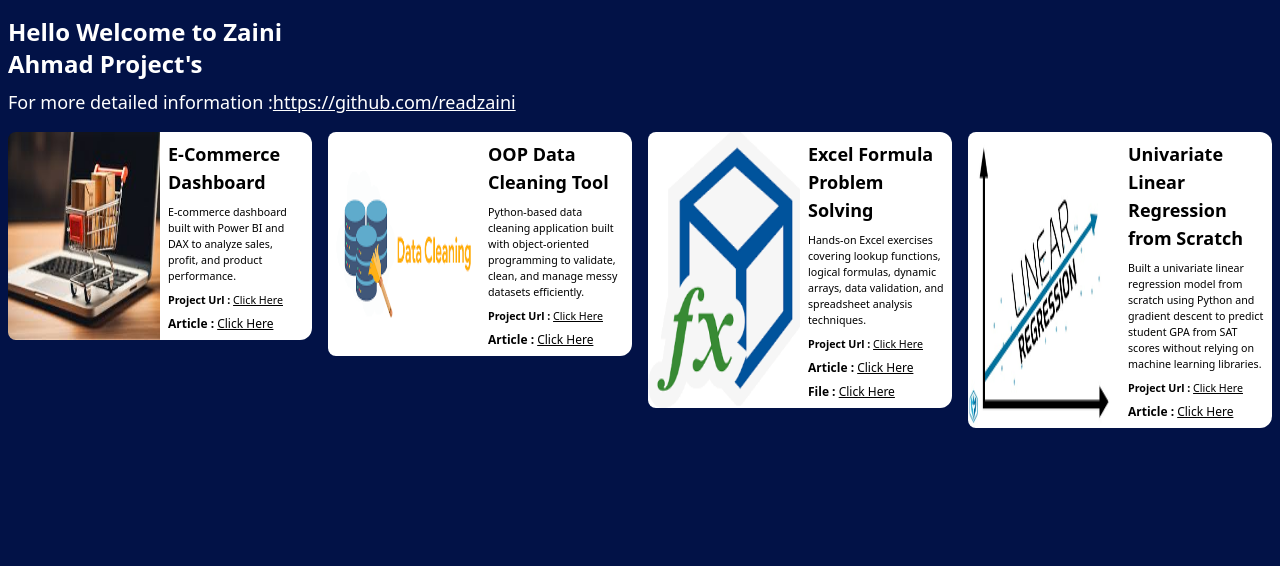
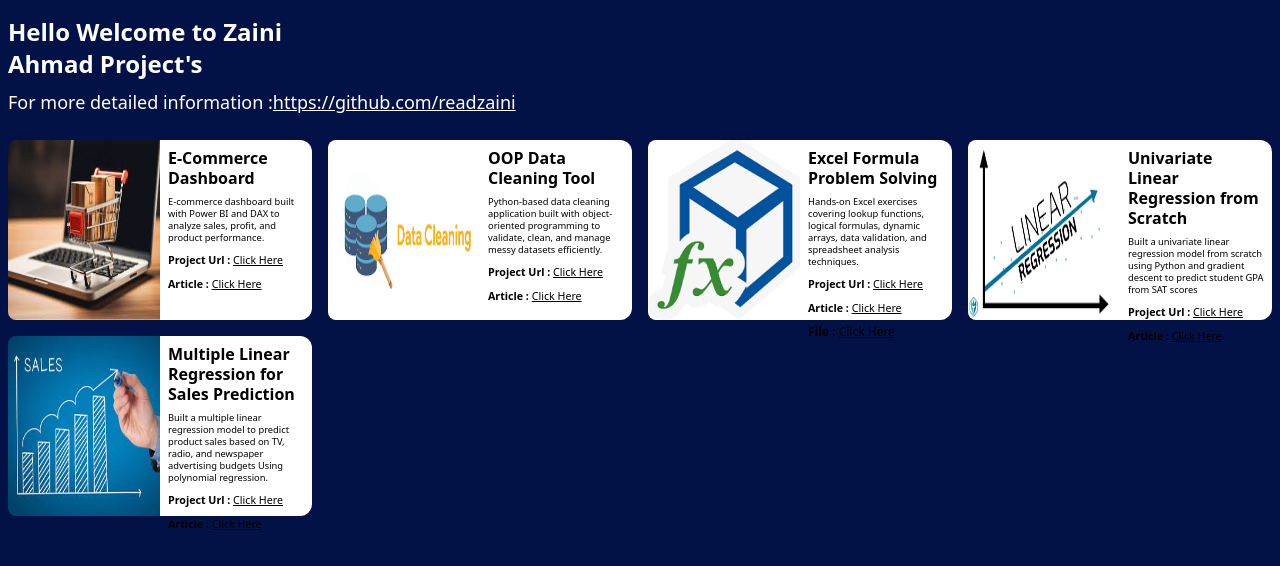
Before and after one commit to readzaini/web-portofolio, a React (Vite) app: page / in a window 1280 px wide. Shown: the top 566 px of the page. Built offline with nearby package versions, Linux system fonts and the light colour scheme.

Commit message:
update display

```diff
--- a/src/components/ItemPage.jsx
+++ b/src/components/ItemPage.jsx
@@ -1,14 +1,18 @@
 export default function ItemPage({itemKey,itemContent}){
     return(
-        <div className="bg-white rounded-xl flex flex-row" key={itemKey}>
+        <div className="bg-white rounded-xl flex flex-row md:(max-h-[180px]) min-h-[180px]" key={itemKey}>
             {/* image */}
-            <img src={itemContent.url} className="object-full rounded-l-lg w-1/2  "/>
+            <img
+                src={itemContent.url}
+                className="w-1/2 h-[180px] md:(object-full) rounded-l-lg"
+            />
+
             {/* content */}
             <div className="px-2 py-2 flex flex-col gap-2 w-1/2">
                 {/* title */}
-                <h1 className="text-lg md:(text-lg) font-bold">{itemContent?.title}</h1>
-                <p className="text-[14px] leading-4 text-left md:(text-[8pt] leading-4)">{itemContent?.description}</p>
-                <p className="text-[14px] text-left md:(text-[8pt])"><b>Project Url : </b>
+                <h1 className="text-sm md:(text-[12pt]) font-bold">{itemContent?.title}</h1>
+                <p className="text-[10pt] leading-4 text-left md:(text-[7pt] leading-3)">{itemContent?.description}</p>
+                <p className="text-[10pt] text-left md:(text-[8pt])"><b>Project Url : </b>
                     <a
                         className="underline hover:text-blue-400"
                         href={itemContent.project_url}
@@ -20,7 +24,7 @@ export default function ItemPage({itemKey,itemContent}){
 
                     </a>
                 </p>
-                <p className="text-[12px] text-left md:(text-xs)"><b>Article : </b>
+                <p className="text-[10pt] text-left md:(text-[8pt])"><b>Article : </b>
                     <a
                         className="underline hover:text-blue-400"
                         href={itemContent.article}
@@ -31,7 +35,7 @@ export default function ItemPage({itemKey,itemContent}){
                     </a>
                 </p>
                 {itemContent.file &&
-                <p className="text-[12px] text-left md:(text-xs)"><b>File : </b>
+                <p className="text-[10pt] text-left md:(text-xs)"><b>File : </b>
                     <a
                         className="underline hover:text-blue-400"
                         href={itemContent.file}
--- a/src/data/content.js
+++ b/src/data/content.js
@@ -28,10 +28,18 @@ const contents = [
     id:4,
     url:'/images/lr.png',
     title: 'Univariate Linear Regression from Scratch',
-    description: 'Built a univariate linear regression model from scratch using Python and gradient descent to predict student GPA from SAT scores without relying on machine learning libraries.',
+    description: 'Built a univariate linear regression model from scratch using Python and gradient descent to predict student GPA from SAT scores',
     project_url:'https://github.com/readzaini/linear-regression-univariate-project',
     article:'https://github.com/readzaini/linear-regression-univariate-project/blob/main/Linear_regression.ipynb',
-  }
+  },
+  {
+    id:5,
+    url:'/images/sales.png',
+    title:'Multiple Linear Regression for Sales Prediction',
+    description:'Built a multiple linear regression model to predict product sales based on TV, radio, and newspaper advertising budgets Using polynomial regression.',
+    project_url:'https://github.com/readzaini/ml-project/tree/main/Linear_regression',
+    article:'https://github.com/readzaini/ml-project/blob/main/Linear_regression/Sales_Amount_Multiple_Linear_Regression.ipynb',
+}
 ]
 
 export default contents
--- a/src/layouts/PortoLayout.jsx
+++ b/src/layouts/PortoLayout.jsx
@@ -17,7 +17,7 @@ export default function PortoLayout(){
 
                 </p>
             </div>
-            <div className="w-full grid grid-cols-1 md:(grid-cols-4) gap-4 px-2 items-start">
+            <div className="w-full grid grid-cols-1 md:(grid-cols-4) gap-4 px-2 py-2 items-start">
                 {
                     contents.map((item) => (
                         <ItemPage  itemKey={item.id} itemContent={item}/>
```
Also changed, not shown: public/images/sales.png (added).
